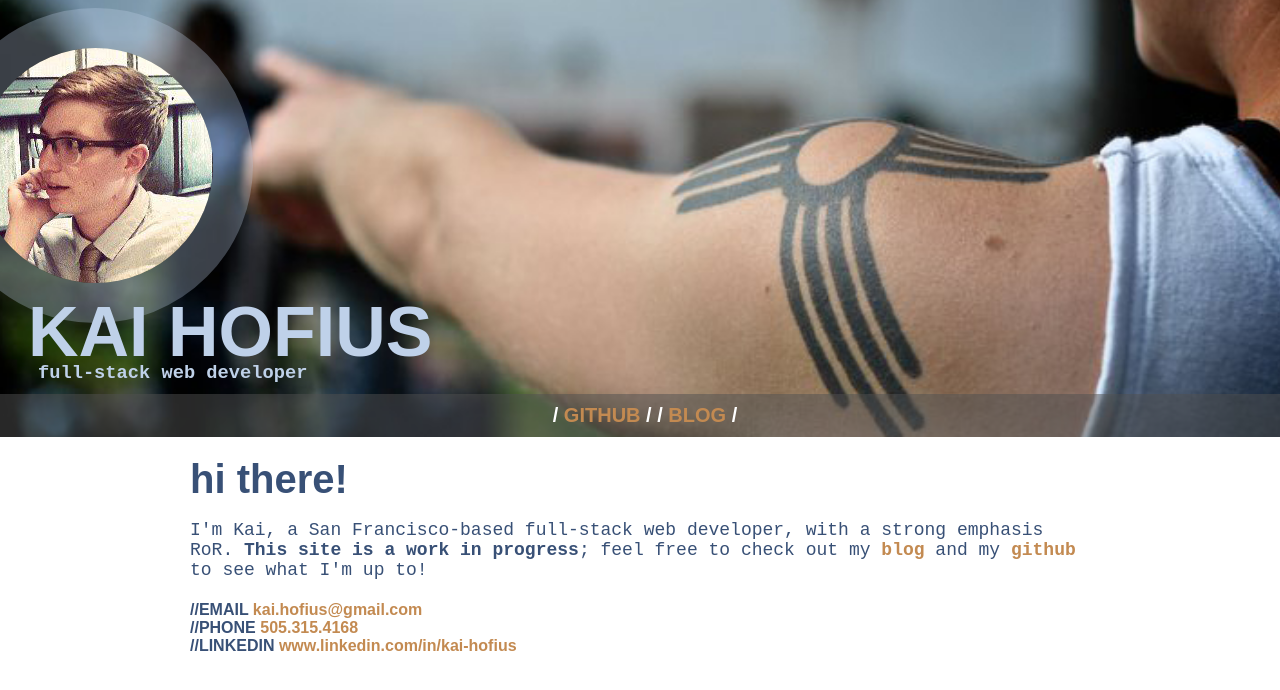
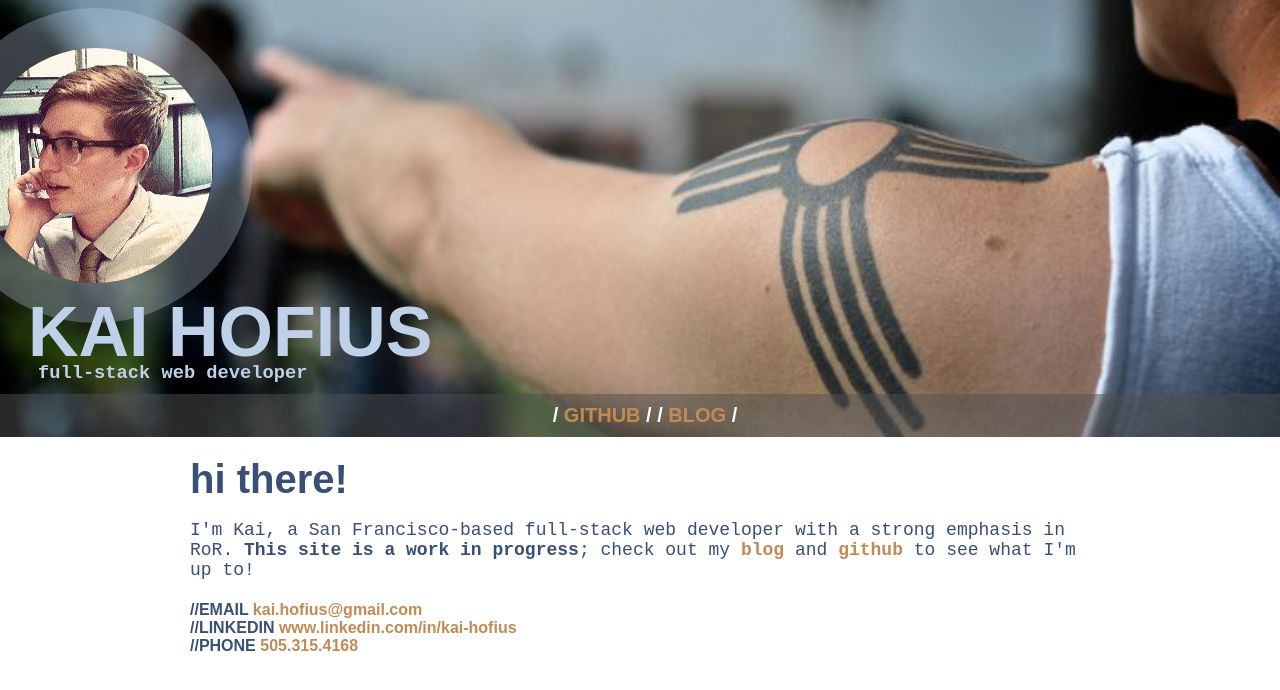
Before and after one commit to kaifius/kaifius.github.io, a Jekyll site: the page index.html, which Jekyll copies as it is, in a window 1280 px wide. Shown: the top 690 px of the page. Built offline with Jekyll 4.4.1, drawn with Linux system fonts in a browser that asks for light colours; Markdown is read by kramdown in place of the engine named in the settings.

Commit message:
small edits

```diff
--- a/index.html
+++ b/index.html
@@ -22,11 +22,13 @@
 	</header>
 	<article>
 		<h2>hi there!</h2>
-		<p>I'm Kai, a San Francisco-based full-stack web developer, with a strong emphasis RoR. <strong>This site is a work in progress</strong>; feel free to check out my <a href="http://kai-codes.tumblr.com" target="_blank">blog</a> and my <a href="http://github.com/kaifius" target="_blank">github</a></li> to see what I'm up to!</p>
+		<p>I'm Kai, a San Francisco-based full-stack web developer with a strong emphasis in RoR. <strong>This site is a work in progress</strong>; check out my <a href="http://kai-codes.tumblr.com" target="_blank">blog</a> and <a href="http://github.com/kaifius" target="_blank">github</a></li> to see what I'm up to!</p>
 
-		<h4>//EMAIL <a href="mailto:kai.hofius@gmail.com">kai.hofius@gmail.com</a><br />
-		//<strong>PHONE</strong> <a href="tel:505-315-4168">505.315.4168</a><br />
-		//<strong>LINKEDIN</strong> <a href="http://www.linkedin.com/pub/kai-hofius/22/8b4/ab1">www.linkedin.com/in/kai-hofius</a> </h4>
+		<h4>
+			//EMAIL <a href="mailto:kai.hofius@gmail.com">kai.hofius@gmail.com</a><br />
+			//<strong>LINKEDIN</strong> <a href="http://www.linkedin.com/pub/kai-hofius/22/8b4/ab1">www.linkedin.com/in/kai-hofius</a><br />
+			//<strong>PHONE</strong> <a href="tel:505-315-4168">505.315.4168</a>
+		</h4>
 	</article>
 
 
```
